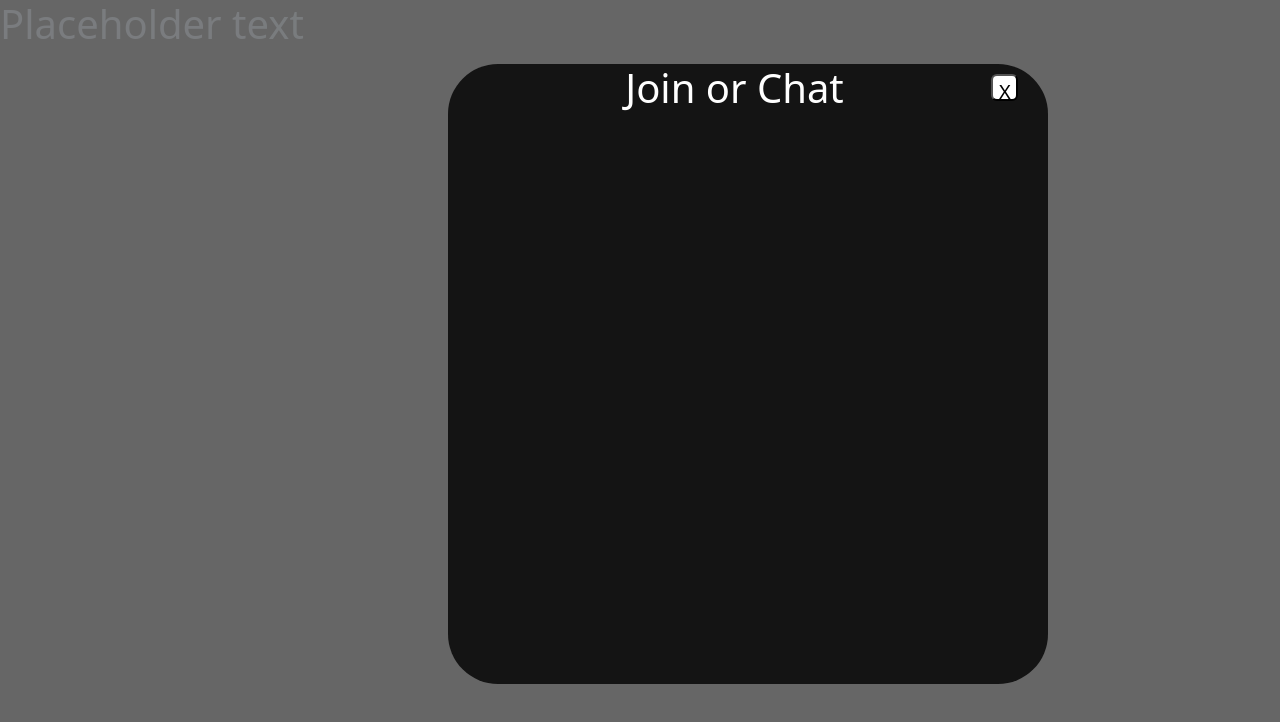
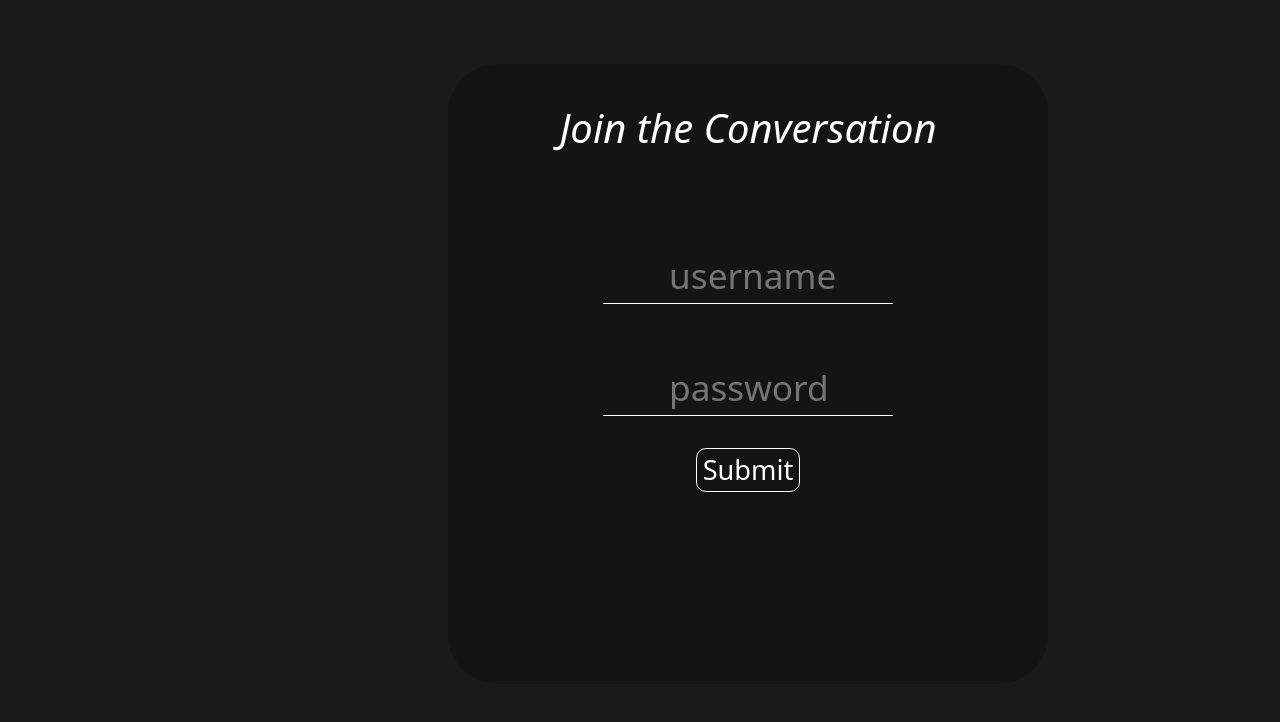
Before and after one commit to Greg-Vincent0711/Anonymous-Messaging-Deprecated, a React (Create React App) app: page / in a window 1280 px wide. Shown: the top 722 px of the page. Built offline with nearby package versions, Linux system fonts and the light colour scheme.

Commit message:
Finished Popup Version 1

```diff
--- a/src/App.css
+++ b/src/App.css
@@ -1,7 +1,3 @@
 * {
   background-color: black;
 }
-
-.rendered-popup {
-  color: white;
-}
--- a/src/App.js
+++ b/src/App.js
@@ -1,21 +1,9 @@
 import React from "react";
-import { useState } from "react";
 import Popup from "./components/Popup";
-
-/**
- * all rendered components 'rendered' as part of their name
- */
 function App() {
-  const [visiblePopup, setVisiblePopup] = useState(true);
-
   return (
-    <div>
-      {/**the trigger value determines if popup is rendered, but this value is set elsewhere */}
-      <Popup className="rendered-popup" trigger={visiblePopup}>
-        {/**Because the h1 is a child of the popup component, all css for it is handled in Popup.jsx */}
-        <h1>Join or Chat</h1>
-      </Popup>
-      <h1>Placeholder text</h1>
+    <div className="app-container">
+      <Popup />
     </div>
   );
 }
--- a/src/components/Popup.css
+++ b/src/components/Popup.css
@@ -1,17 +1,18 @@
-/* Styling for the Popup */
-
+/*Background grey color*/
 .Popup {
   position: fixed;
   top: 0;
   left: 0;
   width: 100%;
   height: 100vh;
-  background-color: rgba(255, 255, 255, 0.4);
+  background-color: rgba(255, 255, 255, 0.1);
   z-index: 100;
 }
 
+/*Actual form styling*/
 .Popup-inner {
   position: fixed;
+  animation: 2.5s ease-in slide-in-top;
   display: block;
   justify-content: center;
   align-items: center;
@@ -43,3 +44,119 @@
   background-color: rgba(0, 0, 0, 1);
   color: white;
 }
+
+.Popup-inner h1 {
+  position: relative;
+  top: 2.5rem;
+}
+
+.Popup-inner input {
+  position: relative;
+  top: 5rem;
+  width: 290px;
+  font-size: 2.2rem;
+  background-color: inherit;
+  /* background-color: rgba(255, 255, 255, 0.02); */
+  color: white;
+  border: none;
+  border-bottom: 1px solid white;
+  /* border-radius: 10px; */
+}
+
+.Popup-inner button {
+  position: relative;
+  top: 7.5rem;
+  font-size: 1.7rem;
+  border-radius: 10px;
+  border: 1px solid white;
+  background-color: transparent;
+  color: white;
+}
+
+.Popup-inner .hovering {
+  background-color: rgba(255, 255, 255, 0.6);
+  transition: 0.5s;
+}
+
+.Popup-inner .not-hovering {
+  background-color: inherit;
+  transition: 0.5s;
+}
+
+.error-message {
+  position: absolute;
+  left: 35%;
+  color: red;
+}
+
+#error-message-password {
+  left: 35% !important;
+  margin-top: 2rem;
+}
+
+#password-input {
+  top: 7rem;
+}
+
+.Popup-inner input {
+  position: relative;
+}
+
+/* Generated Popup Animation Logic*/
+/* ----------------------------------------------
+ * Generated by Animista on 2022-12-25 14:27:35
+ * Licensed under FreeBSD License.
+ * See http://animista.net/license for more info.
+ * w: http://animista.net, t: @cssanimista
+ * ---------------------------------------------- */
+
+@-webkit-keyframes slide-in-top {
+  0% {
+    -webkit-transform: translateY(-1000px);
+    transform: translateY(-1000px);
+    opacity: 0;
+  }
+
+  25% {
+    opacity: 0.25;
+  }
+
+  50% {
+    opacity: 0.5;
+  }
+
+  75% {
+    opacity: 0.75;
+  }
+
+  100% {
+    -webkit-transform: translateY(0);
+    transform: translateY(0);
+    opacity: 1;
+  }
+}
+@keyframes slide-in-top {
+  0% {
+    -webkit-transform: translateY(-1000px);
+    transform: translateY(-1000px);
+    opacity: 0;
+  }
+
+  25% {
+    opacity: 0.25;
+  }
+
+  50% {
+    opacity: 0.5;
+  }
+
+  75% {
+    opacity: 0.75;
+  }
+
+  100% {
+    -webkit-transform: translateY(0);
+    transform: translateY(0);
+    opacity: 1;
+  }
+}
--- a/src/components/Popup.jsx
+++ b/src/components/Popup.jsx
@@ -1,18 +1,91 @@
 import React from "react";
+import { useState, useRef } from "react";
 import "./Popup.css";
 /**
  * @author Greg Vincent
  * @date 12/15/22
- *On page load, this popup will have a form allowing the
-  user to sign into/up for the messaging service so they can use it.
+ * First version of this Popup
+ * In future versions with more experience, less state will be used
  */
 function Popup(props) {
-  //conditionally rendering based on trigger value
-  return props.trigger ? (
+  //sets popup visibility
+  const [visiblePopup, setVisiblePopup] = useState(true);
+
+  //keep a reference to submitted values
+  const nameRef = useRef();
+  const passwordRef = useRef();
+
+  //used for validating those two form values - if they're empty, display a message
+  const [nameIsValid, setIsNameValid] = useState(false);
+  const [passwordIsValid, setPasswordIsValid] = useState(false);
+
+  //Only display message after form is submitted
+  const [wasTouched, setWasTouched] = useState(false);
+
+  //button animation state
+  const [hovering, setHovering] = useState(false);
+
+  //username and password checking on submit
+  function handleSubmit(event) {
+    event.preventDefault();
+    setWasTouched(true);
+    //using String casting for the length property
+    const submittedName = String(nameRef.current.value).trim();
+    const submittedPassword = String(passwordRef.current.value).trim();
+    submittedName.length === 0 ? setIsNameValid(false) : setIsNameValid(true);
+    submittedPassword.length === 0
+      ? setPasswordIsValid(false)
+      : setPasswordIsValid(true);
+    nameIsValid && passwordIsValid
+      ? setVisiblePopup(false)
+      : setVisiblePopup(true);
+  }
+
+  //functions for mouseOn/mouseOff hover animation
+  const mouseEnter = () => {
+    setHovering(true);
+  };
+
+  const mouseExit = () => {
+    setHovering(false);
+  };
+
+  return visiblePopup ? (
     <div className="Popup">
       <div className="Popup-inner">
-        <button className="exit-btn">X</button>
         {props.children}
+        <h1>
+          <em>Join the Conversation</em>
+        </h1>
+        <br /> <br />
+        <input type="text" placeholder="       username" ref={nameRef} />
+        {!nameIsValid && wasTouched && (
+          <p className="error-message" id="error-message-name">
+            Username can't be empty.
+          </p>
+        )}
+        <br /> <br />
+        <input
+          type="text"
+          id="password-input"
+          placeholder="       password"
+          ref={passwordRef}
+        />
+        {!passwordIsValid && wasTouched && (
+          <p className="error-message" id="error-message-password">
+            Password can't be empty.
+          </p>
+        )}
+        <br /> <br />
+        <button
+          type="Submit"
+          onClick={handleSubmit}
+          onMouseEnter={mouseEnter}
+          onMouseLeave={mouseExit}
+          className={hovering ? "hovering" : "not-hovering"}
+        >
+          Submit
+        </button>
       </div>
     </div>
   ) : (
```
